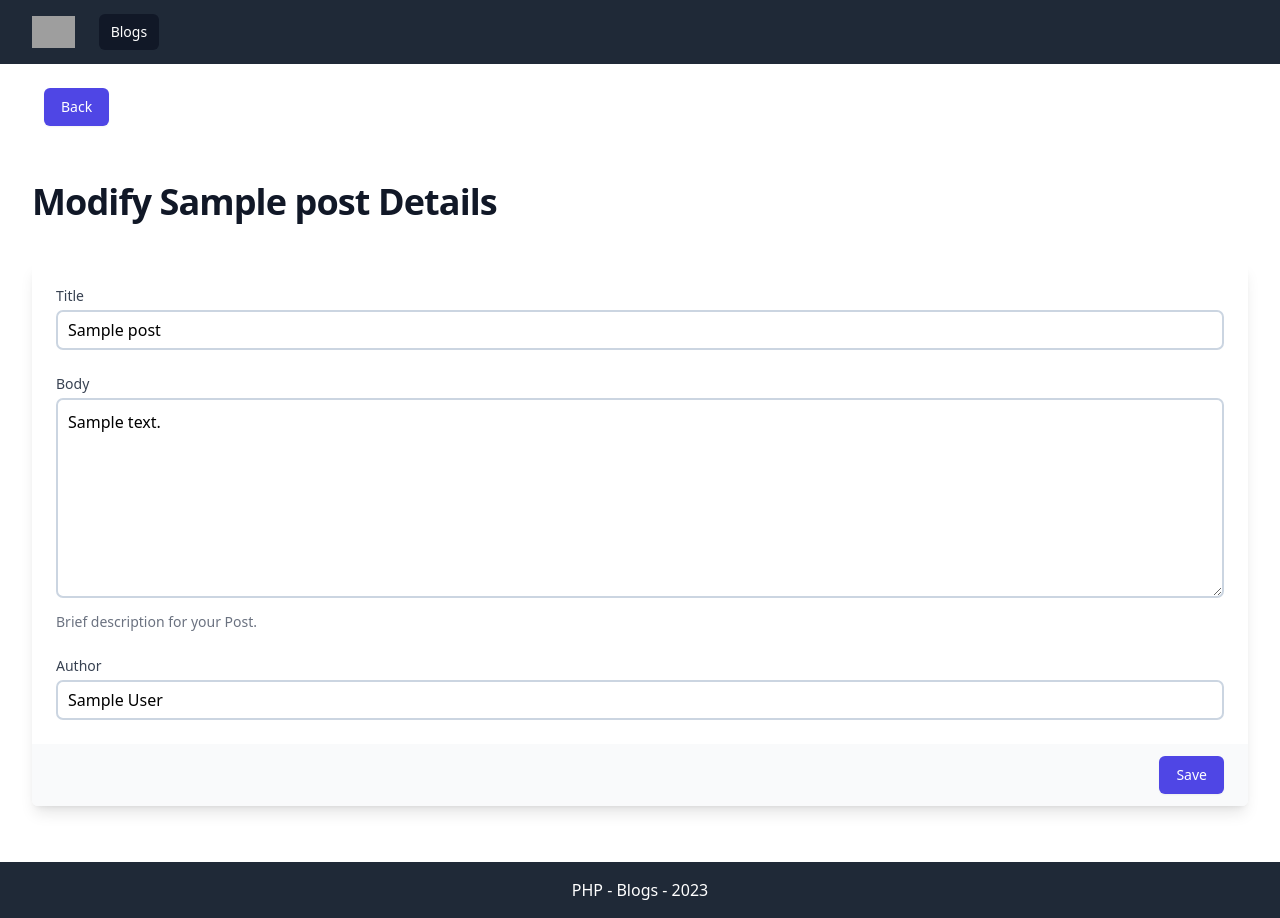
After one commit to kaveeshHeshan/php-simple-crud, a PHP site: page /PHP-Tutorials/edit.php?id=1 in a window 1280 px wide. The commit adds this page. Run offline with PHP 8.4, Linux system fonts and the light colour scheme; tables that the repository leaves empty or names only in its code hold one stand-in row (values such as "Sample post"); some libraries are stand-ins or nearby versions; grey boxes are pictures that could not be loaded.

Commit message:
Completed crud functionality

```diff
--- /dev/null
+++ b/edit.php
@@ -0,0 +1,118 @@
+<?php
+require('config/config.php');
+require('config/db.php');
+
+    if (isset($_SERVER["REQUEST_METHOD"]) && $_SERVER["REQUEST_METHOD"] == 'POST') {
+        $postId = mysqli_real_escape_string($connection, $_POST['post_id']);
+        $title = mysqli_real_escape_string($connection, $_POST['title']);
+        $body = mysqli_real_escape_string($connection, $_POST['body']);
+        $author = mysqli_real_escape_string($connection, $_POST['author']);
+
+        $update_post_query = "UPDATE posts SET
+                            title='$title',
+                            body='$body',
+                            author='$author'
+                                WHERE id = {$postId}";
+
+        if(mysqli_query($connection, $update_post_query)) {
+            // success redirect
+            header('Location: ' .ROOT_URL.'');
+        } else {
+            echo 'ERROR: '. mysqli_error($connection);
+        }
+    }
+
+    // Get Id
+
+    $id = mysqli_real_escape_string($connection, $_GET['id']);
+
+    $AllPostsQuery = 'SELECT * FROM posts WHERE id ='.$id;
+
+    // Get Result
+    $result = mysqli_query($connection, $AllPostsQuery);
+
+    // fetch Data
+    $post = mysqli_fetch_assoc($result);
+    // var_dump($posts);
+
+    // Free Results
+    mysqli_free_result($result);
+
+    // close connection
+    mysqli_close($connection);
+
+?>
+
+<!DOCTYPE html>
+<html lang="en">
+<head>
+    <meta charset="UTF-8">
+    <meta http-equiv="X-UA-Compatible" content="IE=edge">
+    <meta name="viewport" content="width=device-width, initial-scale=1.0">
+    <title>Posts</title>
+
+    <!-- Styles -->
+    <link rel="stylesheet" href="./public/css/custom_styles.css">
+
+    <script src="https://cdn.tailwindcss.com"></script>
+
+    <styles>
+
+    </styles>
+</head>
+<body>
+    <?php include('include/header.php') ?>
+    <div class="lg:px-8 pt-6">
+        <a class="inline-flex w-full justify-center rounded-md border border-transparent bg-indigo-600 px-4 py-2 text-base font-medium text-white shadow-sm hover:bg-indigo-700 focus:outline-none focus:ring-2 focus:ring-indigo-500 focus:ring-offset-2 sm:ml-3 sm:w-auto sm:text-sm"
+            href="<?php echo ROOT_URL; ?>">
+            Back
+        </a>
+    </div>
+    <div class="">
+        <div class="bg-white py-12 sm:py-14">
+            <div class="mx-auto max-w-7xl px-6 lg:px-8">
+                <div class="mx-auto max-w-2xl lg:mx-0">
+                <h2 class="text-3xl font-bold tracking-tight text-gray-900 sm:text-4xl">Modify <?php echo $post['title'] ?> Details</h2>
+                </div>
+                <div class="mx-auto gridborder-t border-gray-200 pt-10">
+                    <form id="postForm" method="POST" action="<?php $_SERVER['PHP_SELF']; ?>">
+                        <div class="shadow-lg sm:overflow-hidden sm:rounded-md">
+                        <div class="space-y-6 bg-white px-4 py-5 sm:p-6">
+                            <div class="col-span-3 sm:col-span-2">
+                                <label for="company-website" class="block text-sm font-medium text-gray-700">Title</label>
+                                <div class="mt-1">
+                                    <input class="text-input" type="text" name="title" id="post-title" class="block w-full flex-1 rounded-none rounded-r-md border-gray-300 focus:border-indigo-500 focus:ring-indigo-500 sm:text-sm" placeholder="Title" value="<?php echo $post['title'] ?>">
+                                </div>
+                            </div>
+
+                            <div>
+                                <label for="about" class="block text-sm font-medium text-gray-700">Body</label>
+                                <div class="mt-1">
+                                    <textarea class="text-area-input" id="post-body" name="body" rows="3" class="mt-1 block w-full rounded-md border-gray-300 shadow-sm focus:border-indigo-500 focus:ring-indigo-500 sm:text-sm" placeholder="Body"><?php echo $post['body'] ?></textarea>
+                                </div>
+                                <p class="mt-2 text-sm text-gray-500">Brief description for your Post.</p>
+                            </div>
+
+                            <div class="col-span-3 sm:col-span-2">
+                                <label for="company-website" class="block text-sm font-medium text-gray-700">Author</label>
+                                <div class="mt-1">
+                                    <input class="text-input" type="text" name="author" id="post-author" class="block w-full flex-1 rounded-none rounded-r-md border-gray-300 focus:border-indigo-500 focus:ring-indigo-500 sm:text-sm" placeholder="Author" value="<?php echo $post['author'] ?>">
+                                </div>
+                            </div>
+                            <input type="hidden" name="post_id" value="<?php echo $post['id'] ?>">
+                        </div>
+                        <div class="bg-gray-50 px-4 py-3 text-right sm:px-6">
+                            <button type="submit" class="inline-flex justify-center rounded-md border border-transparent bg-indigo-600 py-2 px-4 text-sm font-medium text-white shadow-sm hover:bg-indigo-700 focus:outline-none focus:ring-2 focus:ring-indigo-500 focus:ring-offset-2">Save</button>
+                        </div>
+                        </div>
+                    </form>
+                </div>
+            </div>
+        </div>
+    </div>
+    <div>
+
+</div>
+    <?php include('include/footer.php') ?>
+</body>
+</html>
--- a/public/css/custom_styles.css
+++ b/public/css/custom_styles.css
@@ -7,7 +7,7 @@
 }
 
 #postForm .text-area-input {
-    height: 100px !important;
+    height: 200px !important;
     width: 100%;
     padding: 10px;
     border: solid 2px #cbd5e1;
```
Also changed, not shown: index.php (+31 -2 lines), show.php (+26 -41 lines).
